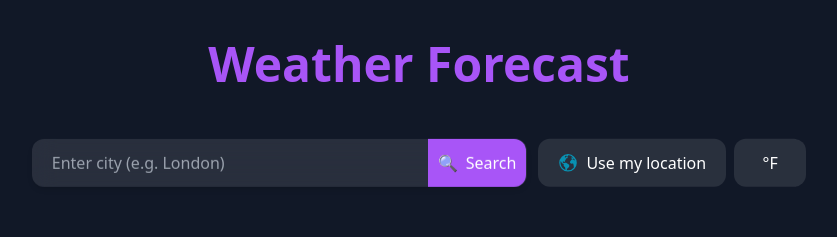
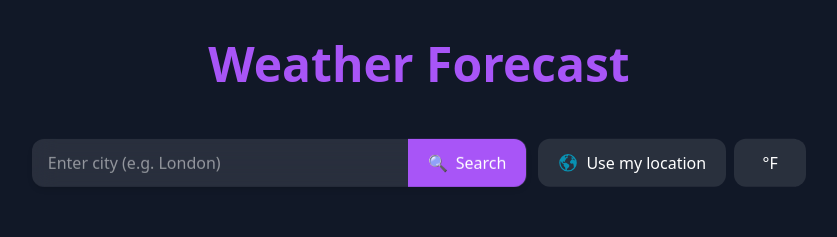
Before and after one commit to German900-code/Weather-Application, a React (Vite) app: page / in a window 1280 px wide. Shown: the top 237 px of the page, without its empty margins (221-1058 px from the left). Built offline with nearby package versions, Linux system fonts and the light colour scheme; no server answers; the HTML template or start-up script is replaced by a standard one.

Commit message:
Refactor: better UI for medium screens, added some animations

```diff
--- a/src/App.jsx
+++ b/src/App.jsx
@@ -85,33 +85,6 @@ function App() {
     setUnits((prevUnits) => (prevUnits === "metric" ? "imperial" : "metric"));
   };
 
-  // useEffect(() => {
-  //   const fetchWeatherByCoords = async (lat, lon) => {
-  //     try {
-  //       setLoading(true);
-  //       setError("");
-
-  //       const response = await fetch(
-  //         `https://api.openweathermap.org/data/2.5/weather?lat=${lat}&lon=${lon}&appid=${API_KEY}&units=metric`,
-  //       );
-
-  //       if (!response.ok) {
-  //         throw new Error("Failed to fetch weather by location");
-  //       }
-
-  //       const data = await response.json();
-
-  //       setWeatherData(data);
-  //       setCityName(data.name);
-  //       localStorage.setItem("city", data.name);
-  //     } catch (error) {
-  //       setError(error.message);
-  //     } finally {
-  //       setLoading(false);
-  //     }
-  //   };
-  // }, []);
-
   // Save cityName to localStorage whenever it changes
   useEffect(() => {
     localStorage.setItem("savedCityName", cityName);
@@ -182,7 +155,7 @@ function App() {
       )}
       {/* Weather Data when available */}
       {loading ? (
-        <div className="text-white text-center m-10">Loading...</div>
+        <div className="text-purple-600 text-center m-10">Loading...</div>
       ) : error ? (
         <div className="text-purple-500 text-3xl text-center">
           An error occured 😒
--- a/src/components/SearchBar.jsx
+++ b/src/components/SearchBar.jsx
@@ -74,20 +74,43 @@ const SearchBar = ({
             <input
               type="text"
               value={inputValue}
-              onChange={(e) => {
-                setInputValue(e.target.value);
-                setError("");
-              }}
+              onChange={(e) => setInputValue(e.target.value)}
               onKeyDown={handleKeyDown}
               placeholder="Enter city (e.g. London)"
-              className="w-[80%] lg:w-full px-3 md:px-4 md:py-3 lg:px-5 lg:py-3 py-2 bg-transparent outline-none text-white placeholder-gray-400 text-sm sm:text-base"
+              className="
+                min-w-0
+                flex-1
+                bg-transparent
+                px-4
+                py-3
+                text-white
+                placeholder:text-white/50
+                outline-none
+              "
             />
 
             <button
-              className="w-[20%] px-2 sm:px-5 py-3 bg-purple-500 hover:bg-purple-600 transition text-white flex items-center justify-center gap-1 sm:gap-2 text-sm sm:text-base whitespace-nowrap"
+              className="
+              shrink-0
+              px-4
+              sm:px-5
+              py-3
+              bg-purple-500
+              hover:bg-purple-600
+              transition
+              text-white
+              flex
+              items-center
+              justify-center
+              gap-2
+              text-sm
+              sm:text-base
+              whitespace-nowrap
+                "
               onClick={handleSubmit}
             >
-              🔍 <span className="hidden sm:inline">Search</span>
+              <span>🔍</span>
+              <span className="hidden md:inline">Search</span>
             </button>
           </div>
 
@@ -96,9 +119,9 @@ const SearchBar = ({
               onClick={onUseLocation}
               disabled={loading}
               className="min-w-[72px]
-        overflow-hidden
-          px-5 py-3
-          bg-white/10 md:hover:bg-purple-500 text-white rounded-xl transition whitespace-nowrap focus:outline-none focus:ring-2 focus:ring-purple-500 flex items-center justify-center gap-2 "
+              overflow-hidden
+                px-5 py-3
+                bg-white/10 md:hover:bg-purple-500 text-white rounded-xl transition whitespace-nowrap focus:outline-none focus:ring-2 focus:ring-purple-500 flex items-center justify-center gap-2 "
             >
               <IoEarth className="text-cyan-600" size={20} />
               {loading ? "Detecting..." : "Use my location"}
@@ -119,31 +142,6 @@ const SearchBar = ({
           </div>
         </div>
 
-        {/* <button
-            onClick={onUseLocation}
-            disabled={loading}
-            className="min-w-[72px]
-
-          px-5 py-3
-          bg-white/10 md:hover:bg-purple-500 text-white rounded-xl transition whitespace-nowrap focus:outline-none focus:ring-2 focus:ring-purple-500 flex items-center justify-center gap-2 "
-          >
-            <IoEarth className="text-cyan-600" />
-            {loading ? "Detecting..." : "Use my location"}
-          </button>
-
-          <div className="relative group">
-            <button
-              onClick={toggleUnits}
-              className="min-w-[72px] w-full px-4 py-3 bg-white/10 md:hover:bg-purple-500 text-white rounded-xl transition whitespace-nowrap focus:outline-none focus:ring-2 focus:ring-purple-500"
-            >
-              {units === "metric" ? "°F" : "°C"}
-            </button>
-
-            <div className="pointer-events-none absolute left-1/2 top-full mt-2 -translate-x-1/2 whitespace-nowrap rounded-lg bg-black/80 px-3 py-1.5 text-sm text-white opacity-0 transition-opacity duration-300 group-hover:opacity-100">
-              Switch temperature unit
-            </div>
-          </div>
-        </div> */}
         {error && (
           <p className="mt-3 text-center text-sm text-red-400">{error}</p>
         )}
--- a/src/components/WeatherHourly.jsx
+++ b/src/components/WeatherHourly.jsx
@@ -83,7 +83,6 @@ const WeatherHourly = ({ API_KEY, data, units }) => {
       </div>
     );
 
-  if (loading) return;
   const now = new Date().getTime();
 
   // Filtering the hourly data to include only the next 48 hours
@@ -115,8 +114,15 @@ const WeatherHourly = ({ API_KEY, data, units }) => {
         The coming days
       </h2>
       <div className="flex flex-wrap justify-evenly gap-5">
-        {Object.keys(groupedData).map((day) => (
-          <motion.div key={day} className="w-full" whileHover={{ y: -5 }}>
+        {Object.keys(groupedData).map((day, dayIndex) => (
+          <motion.div
+            key={day}
+            className="w-full"
+            whileHover={{ y: -5 }}
+            initial={{ opacity: 0, x: dayIndex % 2 === 0 ? -40 : 40 }}
+            animate={{ opacity: 1, x: 0 }}
+            transition={{ duration: 0.6, ease: "easeOut" }}
+          >
             <h2 className="text-purple-500 text-xl mb-4 font-bold">{day}</h2>
 
             <div className="flex gap-4 overflow-x-auto pb-2 scrollbar-hide  ">
@@ -132,10 +138,18 @@ const WeatherHourly = ({ API_KEY, data, units }) => {
 
                 return (
                   <motion.div
-                    key={index}
-                    initial={{ opacity: 0 }}
-                    animate={{ opacity: 1, x: 0 }}
-                    transition={{ duration: 0.7 }}
+                    key={item.dt}
+                    initial={{ opacity: 0, y: 15 }}
+                    animate={{ opacity: 1, y: 0 }}
+                    transition={{
+                      duration: 0.4,
+                      delay: index * 0.06,
+                      ease: "easeOut",
+                    }}
+                    whileHover={{
+                      y: -6,
+                      scale: 1.04,
+                    }}
                     className="min-w-[120px] bg-white/10 p-5 rounded-xl text-center backdrop-blur-md md:hover:bg-white/20 transition-all  duration-300 transform will-change-transform  md:hover:scale-95 hover:border-2 border-purple-500 "
                   >
                     <p className="text-white font-bold mb-3">{time}</p>
--- a/tailwind.config.js
+++ b/tailwind.config.js
@@ -2,7 +2,22 @@
 export default {
   content: ["./index.html", "./src/**/*.{js,ts,jsx,tsx}"],
   theme: {
-    extend: {},
+    extend: {
+      keyframes: {
+        scrollLeft: {
+          "0%": { transform: "translateX(0)" },
+          "100%": { transform: "translateX(-50%)" },
+        },
+        scrollRight: {
+          "0%": { transform: "translateX(-50%)" },
+          "100%": { transform: "translateX(0)" },
+        },
+      },
+      animation: {
+        scrollLeft: "scrollLeft 35s linear infinite",
+        scrollRight: "scrollRight 35s linear infinite",
+      },
+    },
   },
   plugins: [],
 };
```
